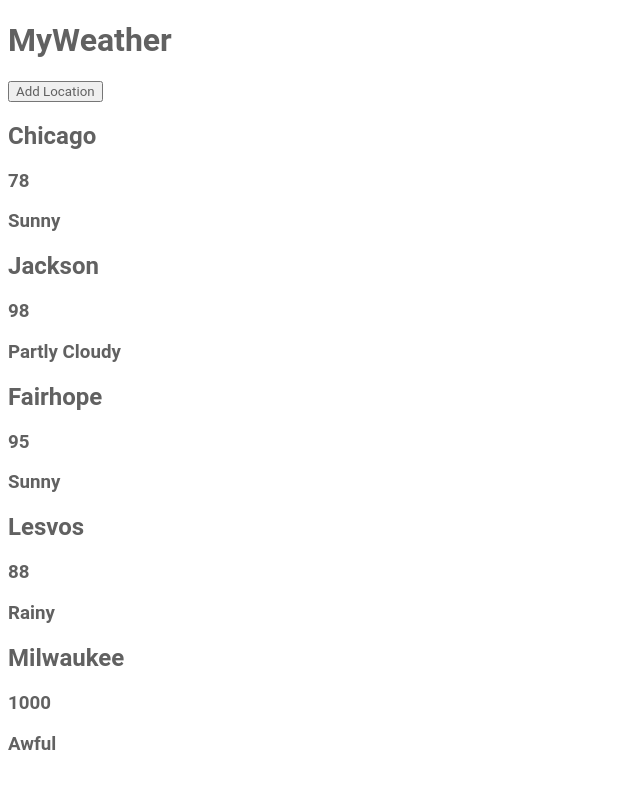
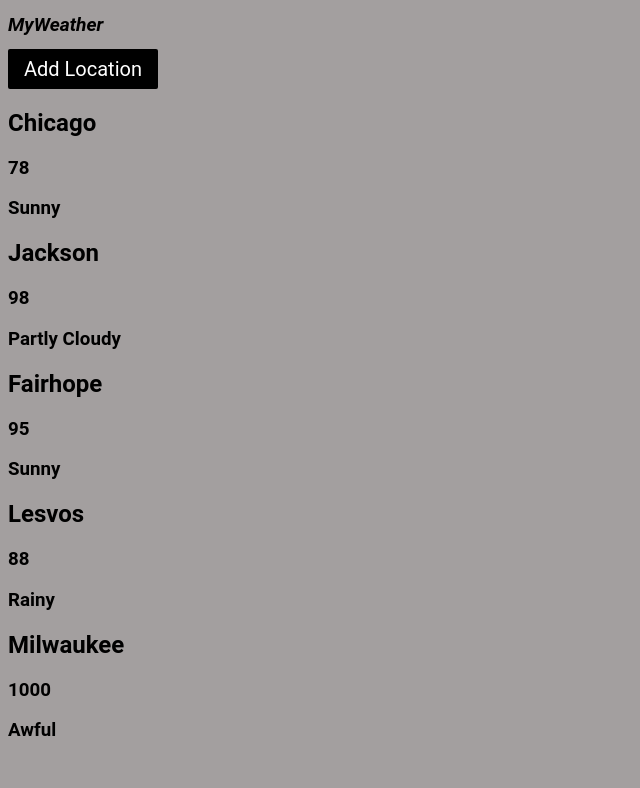
Before and after one commit to thaddeusrayd/my-weather-app, an Angular app: page / in a window 1280 px wide. Shown: the top 788 px of the page, without its empty margins (0-640 px from the left). Built offline with nearby package versions, Linux system fonts and the light colour scheme.

Commit message:
adds top bar

```diff
--- a/src/app/app.module.ts
+++ b/src/app/app.module.ts
@@ -4,11 +4,13 @@ import { BrowserModule } from '@angular/platform-browser';
 import { AppRoutingModule } from './app-routing.module';
 import { AppComponent } from './app.component';
 import { DashboardComponent } from './dashboard/dashboard.component';
+import { TopBarComponent } from './top-bar/top-bar.component';
 
 @NgModule({
   declarations: [
     AppComponent,
-    DashboardComponent
+    DashboardComponent,
+    TopBarComponent
   ],
   imports: [
     BrowserModule,
--- a/src/app/dashboard/dashboard.component.html
+++ b/src/app/dashboard/dashboard.component.html
@@ -1,4 +1,4 @@
-<h1>MyWeather</h1>
+<h1 class="title">MyWeather</h1>
 
 <button type="button" (click)="addLocation()">Add Location</button>
 
--- /dev/null
+++ b/src/app/top-bar/top-bar.component.html
@@ -0,0 +1 @@
+<p>top-bar works!</p>
--- a/src/styles.css
+++ b/src/styles.css
@@ -1,7 +1,36 @@
 * {
     font-family: 'Roboto', Arial, sans-serif;
-    color: #616161;
+    color: black;
     box-sizing: border-box;
     -webkit-font-smoothing: antialiased;
     -moz-osx-font-smoothing: grayscale;
+    background-color: #a39f9f;
   }
+
+.title {
+    font-style: italic;
+    font-size:larger;
+}
+
+  /* Button */
+.button, button {
+    display: inline-flex;
+    align-items: center;
+    padding: 8px 16px;
+    border-radius: 2px;
+    font-size: 20px;
+    cursor: pointer;
+    background-color: black;
+    color: white;
+    border: none;
+  }
+
+  .button:hover, button:hover {
+    opacity: 0.8;
+    font-weight: normal;
+  }
+
+  .button:disabled, button:disabled {
+    opacity: 0.5;
+    cursor: auto;
+  }
```
Also changed, not shown: src/app/top-bar/top-bar.component.ts (added, +10 -0 lines), src/app/top-bar/top-bar.component.css (added), 1 other file (tests, documents, lock files or other folders).
